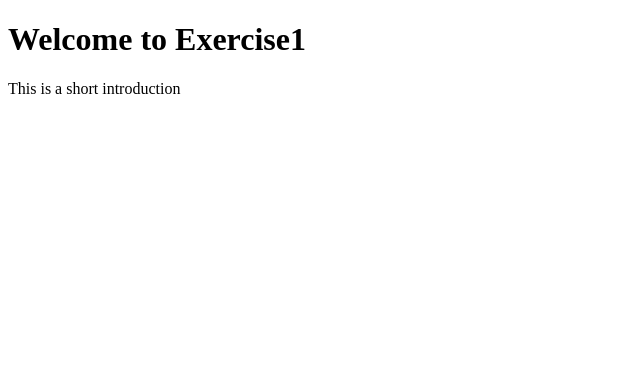
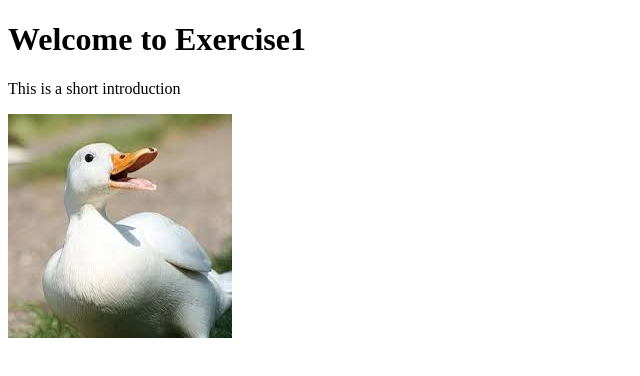
Before and after one commit to Lawe02/U211007X2, a website: page public/index.html in a window 1280 px wide. Shown: the whole page, without its empty margins (0-640 px from the left). Drawn offline with Linux system fonts and the light colour scheme.

Commit message:
Added duck.jpg

```diff
--- a/public/app.js
+++ b/public/app.js
@@ -12,12 +12,16 @@ req.onload = () => {
 
     const elementH1 = document.createElement('h1');
     const elementP = document .createElement('p');
+    const elementImg = document.createElement('img');
+    elementImg.id  = 'imgId';
 
     elementH1.textContent = data.headline;
     elementP.textContent = data.intro;
+    elementImg.setAttribute('src', data.articleImage);
 
     document.getElementById('Exercise1').appendChild(elementH1);
     document.getElementById('Exercise1').appendChild(elementP);
+    document.getElementById('Exercise1').appendChild(elementImg);
 
 
 }
--- a/public/data/exercise1.json
+++ b/public/data/exercise1.json
@@ -1,7 +1,7 @@
 {
     "headline" : "Welcome to Exercise1",
     "intro" : "This is a short introduction",
-    "articleImage": "./images/duck.jpg"
+    "articleImage": "./data/images/duck.jpg"
 
 
 }
```
Also changed, not shown: public/index.html (+4 -3 lines).
